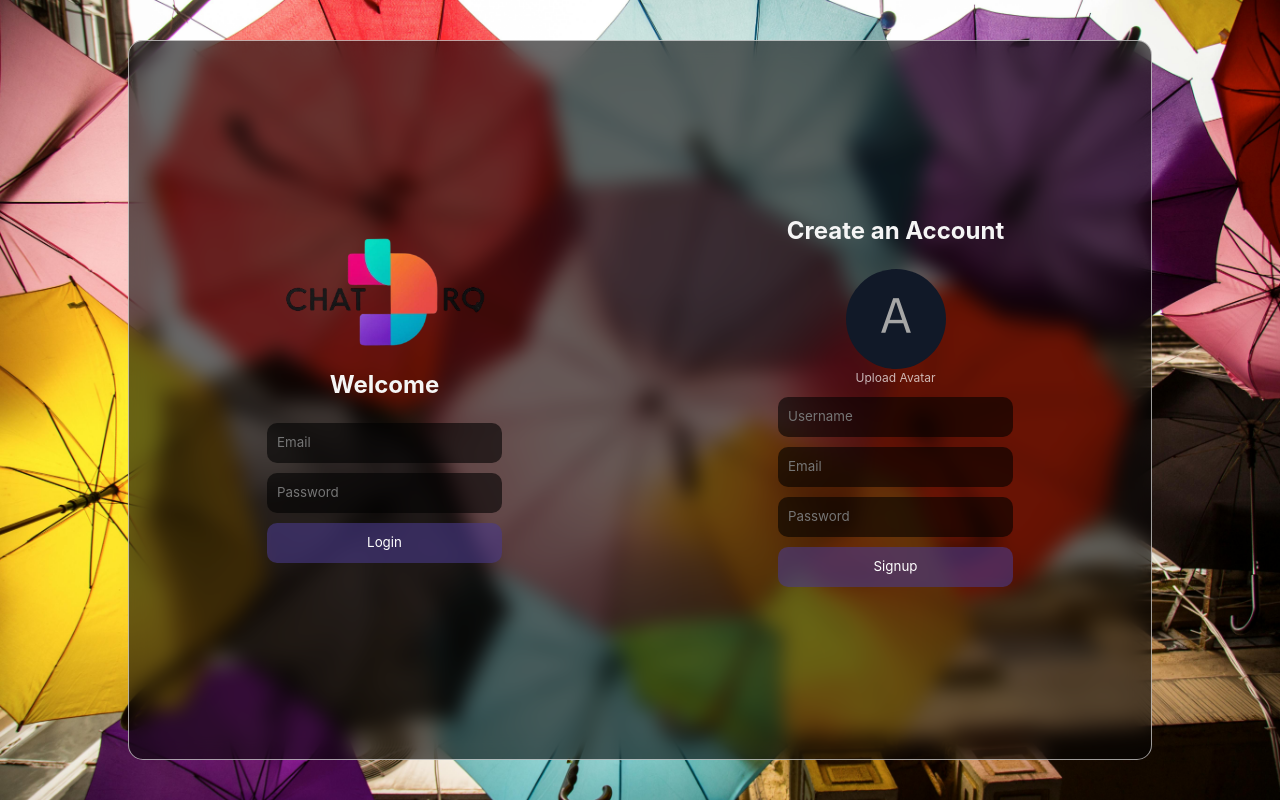
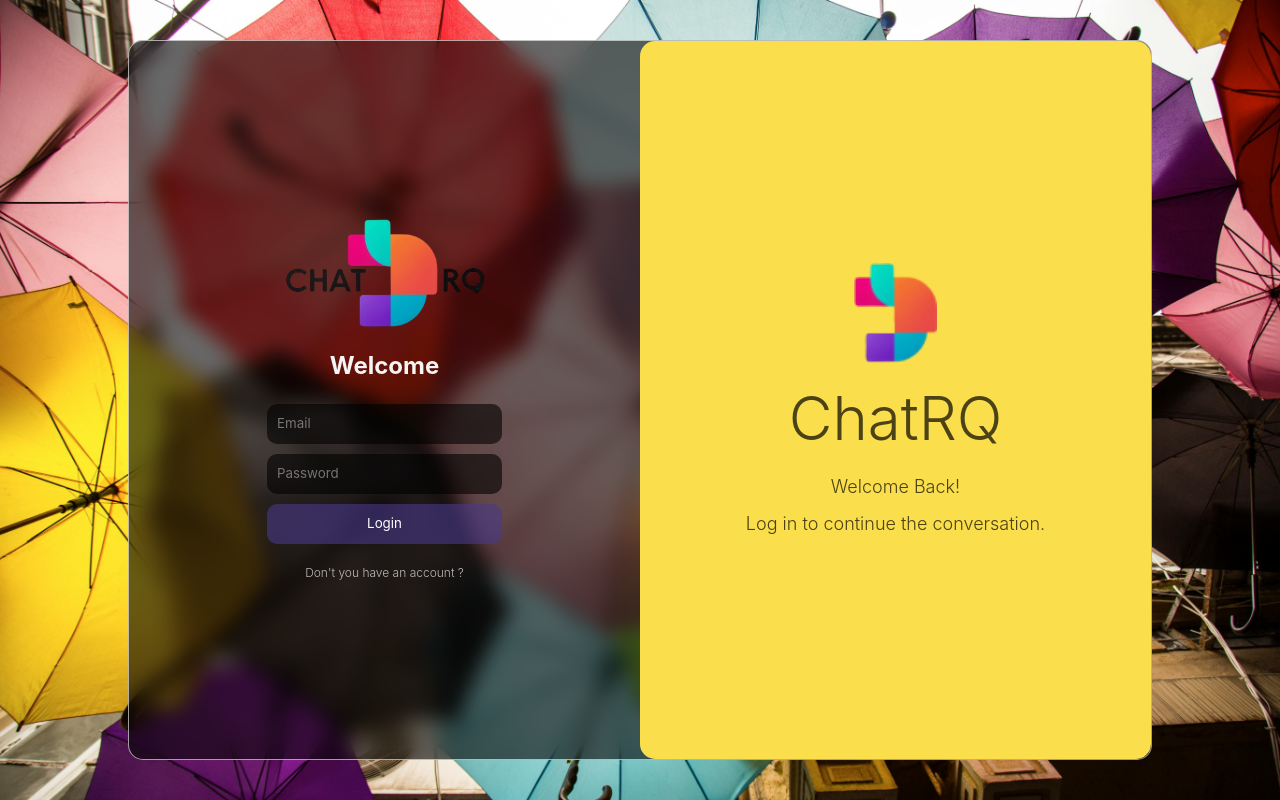
Before and after one commit to SercanSever/chat-rq, a React (Vite) app: page / in a window 1280 px wide. Built offline with nearby package versions, Linux system fonts and the light colour scheme; no server answers.

Commit message:
feat: add image capture functionality using webcam and implement image storage management

```diff
--- a/package.json
+++ b/package.json
@@ -15,6 +15,7 @@
     "react": "^18.3.1",
     "react-dom": "^18.3.1",
     "react-toastify": "^11.0.2",
+    "react-webcam": "^7.2.0",
     "timeago.js": "^4.0.2",
     "zustand": "^5.0.3"
   },
--- a/src/components/chat/chat.jsx
+++ b/src/components/chat/chat.jsx
@@ -13,6 +13,13 @@ import { useChatStore } from "../../stores/chat-store.jsx";
 import { useUserStore } from "../../stores/user-store.jsx";
 import { format } from "timeago.js";
 import { uploadChatFileCloudinary } from "../../lib/upload-cloudinary.jsx";
+import CheckImage from "../check-image/check-image.jsx";
+import {
+  useCaptureImageStore,
+  useImageStore,
+} from "../../stores/image-store.jsx";
+import ImageCapture from "./image-capture/image-capture.jsx";
+import { use } from "react";
 
 const Chat = () => {
   const [openEmoji, setOpenEmoji] = useState(false);
@@ -23,7 +30,10 @@ const Chat = () => {
   const { chatId, user } = useChatStore();
   const { currentUser } = useUserStore();
   const [isScrolling, setIsScrolling] = useState(false);
+  const [checkImage, setCheckImage] = useState(null);
   const centerRef = useRef();
+  const { storedImage, addImageToStore } = useImageStore();
+  const { isOpen, changeIsOpen } = useCaptureImageStore();
 
   const handleEmoji = (e) => {
     setInputValue((prev) => prev + e.emoji);
@@ -133,6 +143,9 @@ const Chat = () => {
   }, []);
 
   return (
+    <>
+      {storedImage && <CheckImage checkImage={checkImage} />}
+      {isOpen && <ImageCapture />}
       <div className="chat">
         <div className="top">
           <div className="user">
@@ -160,7 +173,9 @@ const Chat = () => {
             return (
               <div
                 className={
-                currentUser.id !== message.senderId ? "message" : "message own"
+                  currentUser.id !== message.senderId
+                    ? "message"
+                    : "message own"
                 }
                 key={message?.createdAt}
               >
@@ -168,7 +183,14 @@ const Chat = () => {
                   <div className="messageImages">
                     {message.images &&
                       message.images.map((item) => {
-                      return <img src={item} key={item} alt="" />;
+                        return (
+                          <img
+                            src={item}
+                            key={item}
+                            alt=""
+                            onClick={() => addImageToStore(item)}
+                          />
+                        );
                       })}
                   </div>
                   <p>{message?.text}</p>
@@ -208,7 +230,8 @@ const Chat = () => {
               multiple={true}
               onChange={handleImage}
             />
-          <img src="/camera.png" alt="" />
+            <img src="/camera.png" alt="" onClick={() => changeIsOpen(true)} />
+
             <img src="/mic.png" alt="" />
           </div>
           <textarea
@@ -236,6 +259,7 @@ const Chat = () => {
           </button>
         </div>
       </div>
+    </>
   );
 };
 
--- /dev/null
+++ b/src/components/chat/image-capture/image-capture.css
@@ -0,0 +1,62 @@
+.imageCapture {
+  display: flex;
+  flex-direction: column;
+  align-items: center;
+  justify-content: center;
+  position: absolute;
+  top: 50%;
+  left: 50%;
+  transform: translate(-50%, -50%);
+  background-color: rgba(0, 0, 0, 0.8);
+  padding: 10px;
+  border-radius: 25px;
+  z-index: 1000;
+  width: 65vw;
+  height: 90vh;
+
+  img {
+    display: flex;
+    justify-content: center;
+    position: absolute;
+    top: 20px;
+    right: 20px;
+    cursor: pointer;
+    z-index: 200;
+    width: 30px;
+    height: 30px;
+
+    &:hover {
+      transform: scale(1.1);
+    }
+  }
+
+  .webcam {
+    width: 90%;
+    height: 80%;
+    border-radius: 15px;
+    position: relative;
+  }
+
+  button {
+    position: absolute;
+    bottom: 80px;
+    left: 50%;
+    transform: translateX(-50%);
+    border: none;
+    outline: none;
+    padding: 10px;
+    color: white;
+    border-radius: 10px;
+    background-color: rgba(72, 57, 137, 0.6);
+    cursor: pointer;
+
+    &:hover {
+      background-color: rgba(72, 57, 137, 0.8);
+    }
+
+    &:disabled {
+      background-color: rgba(72, 57, 137, 0.3);
+      cursor: not-allowed;
+    }
+  }
+}
--- /dev/null
+++ b/src/components/chat/image-capture/image-capture.jsx
@@ -0,0 +1,35 @@
+import React, { useRef } from "react";
+import Webcam from "react-webcam";
+import { useCaptureImageStore } from "../../../stores/image-store.jsx";
+import "./image-capture.css";
+
+const ImageCapture = () => {
+  const webcamRef = useRef(null);
+  const { addCapturedImage, changeIsOpen } = useCaptureImageStore();
+
+  const capturePhoto = () => {
+    const imageSrc = webcamRef.current.getScreenshot();
+    console.log(imageSrc);
+    addCapturedImage(imageSrc);
+  };
+
+  const handleClose = () => {
+    changeIsOpen(false);
+  };
+
+  return (
+    <div className="imageCapture">
+      <img src="/close.png" alt="" onClick={handleClose} />
+      <Webcam
+        audio={false}
+        ref={webcamRef}
+        screenshotFormat="image/jpeg"
+        style={{ width: "100%", height: "auto" }}
+        className="webcam"
+      />
+      <button onClick={capturePhoto}>Capture Photo</button>
+    </div>
+  );
+};
+
+export default ImageCapture;
--- /dev/null
+++ b/src/components/check-image/check-image.css
@@ -0,0 +1,41 @@
+.checkImage {
+  display: flex;
+  justify-content: center;
+  align-items: center;
+  height: 100%;
+  width: 100%;
+  top: 0;
+  left: 0;
+  position: absolute;
+  z-index: 10;
+  border-radius: 15px;
+  background-color: rgba(124, 123, 123, 0.8);
+
+  .close {
+    display: flex;
+    justify-content: center;
+    position: absolute;
+    top: 10px;
+    right: 10px;
+    cursor: pointer;
+    z-index: 200;
+
+    img {
+      width: 30px;
+      height: 30px;
+      box-shadow: none;
+    }
+
+    &:hover {
+      img {
+        transform: scale(1.1);
+      }
+    }
+  }
+
+  img {
+    width: 80%;
+    height: 80%;
+    border-radius: 10px;
+  }
+}
--- /dev/null
+++ b/src/components/check-image/check-image.jsx
@@ -0,0 +1,17 @@
+import { useImageStore } from "../../stores/image-store";
+import "./check-image.css";
+import React from "react";
+
+const CheckImage = () => {
+  const { storedImage, removeStoredImage } = useImageStore();
+  return (
+    <div className="checkImage">
+      <div className="close" onClick={removeStoredImage}>
+        <img src="/close.png" alt="" />
+      </div>
+      <img src={storedImage} alt="" />
+    </div>
+  );
+};
+
+export default CheckImage;
--- a/src/components/list/user-info/user-info.jsx
+++ b/src/components/list/user-info/user-info.jsx
@@ -6,7 +6,10 @@ const UserInfo = () => {
   return (
     <div className="userInfo">
       <div className="user">
-        <img src={currentUser.avatar || "/avatar.png"} alt="" />
+        <img
+          src={currentUser.avatar || "/chat-rq-logo-background.png"}
+          alt=""
+        />
         <h3>{currentUser.username}</h3>
       </div>
       <div className="icons">
--- a/src/components/login/login.css
+++ b/src/components/login/login.css
@@ -3,6 +3,19 @@
   align-items: center;
   width: 100%;
   height: 100%;
+  position: relative;
+
+  span {
+    font-size: 12px;
+    font-weight: 300;
+    color: rgba(255, 255, 255, 0.7);
+
+    &:hover {
+      text-decoration: underline;
+      transform: scale(1.01);
+      cursor: pointer;
+    }
+  }
 
   .item {
     flex: 1;
@@ -17,6 +30,7 @@
       object-fit: contain;
       border-radius: 50%;
     }
+
     form {
       display: flex;
       flex-direction: column;
@@ -33,8 +47,8 @@
         }
 
         img {
-          width: 100px;
-          height: 100px;
+          width: 80px;
+          height: 80px;
           border-radius: 50%;
           object-fit: cover;
         }
@@ -76,11 +90,79 @@
         }
       }
     }
+  }
 
-    .seperator {
-      height: 80%;
-      width: 2px;
-      background-color: rgba(255, 255, 255, 0.405);
+  .seperator {
+    z-index: 30;
+    position: absolute;
+    left: 0;
+    top: 0;
+    bottom: 0;
+    width: 50%;
+    background-color: rgba(72, 57, 137);
+    border-radius: 15px;
+    transition: all 0.9s ease;
+
+    .seperatorContent {
+      display: flex;
+      flex-direction: column;
+      align-items: center;
+      justify-content: center;
+      height: 100%;
+      width: 100%;
+      gap: 10px;
+      transform-origin: center;
+
+      img {
+        width: 100px;
+        height: 100px;
+        object-fit: contain;
+      }
+
+      h2 {
+        font-size: 60px;
+        color: rgba(255, 255, 255, 0.7);
+        font-weight: 300;
+      }
+
+      p {
+        font-size: 18px;
+        color: rgba(255, 255, 255, 0.7);
+        font-weight: 300;
+      }
+
+      .description {
+        font-size: 18px;
+        font-weight: 300;
+        color: rgba(255, 255, 255, 0.7);
+        text-align: center;
+        text-decoration: none;
+        cursor: auto;
+      }
+    }
+
+    &.login {
+      right: 0;
+      left: auto;
+      background-color: rgb(251, 222, 75);
+      transform: rotate(180deg);
+
+      .seperatorContent {
+        transform: rotate(180deg);
+        transform-origin: center;
+
+        h2 {
+          color: rgba(0, 0, 0, 0.7);
+        }
+
+        p {
+          color: rgba(0, 0, 0, 0.7);
+        }
+
+        .description {
+          color: rgba(0, 0, 0, 0.7);
+        }
+      }
     }
   }
 }
--- a/src/components/login/login.jsx
+++ b/src/components/login/login.jsx
@@ -22,6 +22,7 @@ const Login = () => {
     url: "",
   });
   const [loading, setloading] = useState(false);
+  const [seperator, setSeperator] = useState(true);
 
   const handleUserAvatar = async (e) => {
     if (!e.target.files[0]) return;
@@ -68,10 +69,13 @@ const Login = () => {
         password
       );
 
-      const cloudinaryUrl = await uploadCloudinary({
-        file: userAvatar.file,
-        userId: userAuthCredentials.user.uid,
-      });
+      let cloudinaryUrl = "";
+      if (userAvatar.file !== null) {
+        cloudinaryUrl = await uploadCloudinary({
+          file: userAvatar.file,
+          userId: userAuthCredentials.user.uid,
+        });
+      }
 
       await setDoc(doc(db, "users", userAuthCredentials.user.uid), {
         id: userAuthCredentials.user.uid,
@@ -108,13 +112,41 @@ const Login = () => {
           <input type="password" name="password" placeholder="Password" />
           <button disabled={loading}>{loading ? "Loading..." : "Login"}</button>
         </form>
+        <span onClick={() => setSeperator(false)}>
+          Don't you have an account ?
+        </span>
       </div>
-      <div className="seperator"></div>
+      <div className={seperator ? "seperator login" : "seperator"}>
+        <div className="seperatorContent">
+          <img src="/chat-rq-logo-background.png" alt="" />
+
+          {seperator ? (
+            <>
+              <h2>ChatRQ</h2>
+              <p>Welcome Back!</p>
+              <span className="description">
+                Log in to continue the conversation.
+              </span>
+            </>
+          ) : (
+            <>
+              <h2>ChatRQ</h2>
+              <p>Join ChatRQ Today!</p>
+              <span className="description">
+                Create an account and start chatting with the friends.
+              </span>
+            </>
+          )}
+        </div>
+      </div>
       <div className="item">
         <h2>Create an Account</h2>
         <form onSubmit={handleSignup}>
           <label htmlFor="file">
-            <img src={userAvatar.url || "/avatar.png"} alt="" />
+            <img
+              src={userAvatar.url || "/chat-rq-logo-background.png"}
+              alt=""
+            />
             <p style={userAvatar.url !== "" ? { display: "none" } : {}}>
               Upload Avatar
             </p>
@@ -132,6 +164,7 @@ const Login = () => {
             {loading ? "Loading..." : "Signup"}
           </button>
         </form>
+        <span onClick={() => setSeperator(true)}>Let's login!</span>
       </div>
     </div>
   );
--- /dev/null
+++ b/src/stores/image-store.jsx
@@ -0,0 +1,15 @@
+import { create } from "zustand";
+
+export const useImageStore = create((set) => ({
+  storedImage: null,
+  addImageToStore: (img) => set({ storedImage: img }),
+  removeStoredImage: () => set({ storedImage: null }),
+}));
+
+export const useCaptureImageStore = create((set) => ({
+  isOpen: false,
+  capturedImage: null,
+  addCapturedImage: (img) => set({ capturedImage: img }),
+  removeCapturedImage: () => set({ capturedImage: null }),
+  changeIsOpen: (isOpen) => set({ isOpen }),
+}));
```
Also changed, not shown: 1 other file (tests, documents, lock files or other folders). Lines whose indentation alone changed are shown as unchanged.
